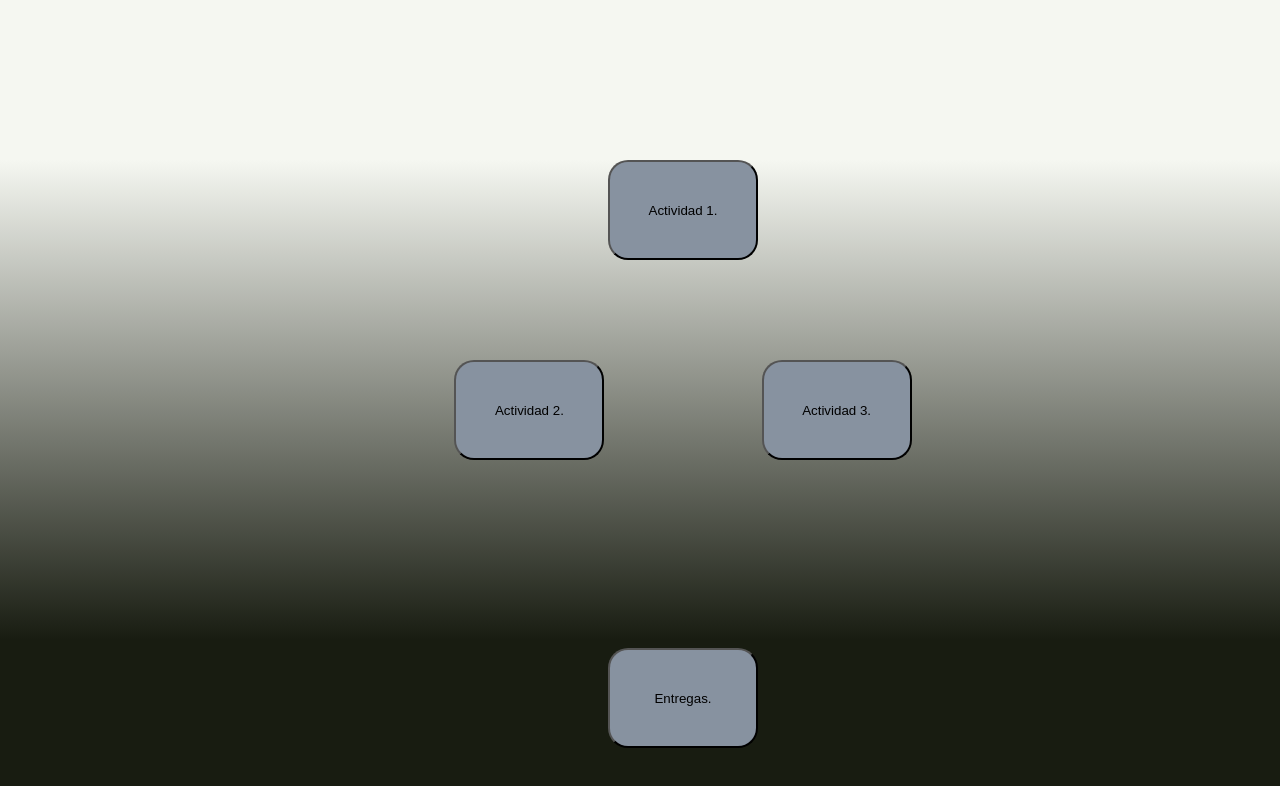
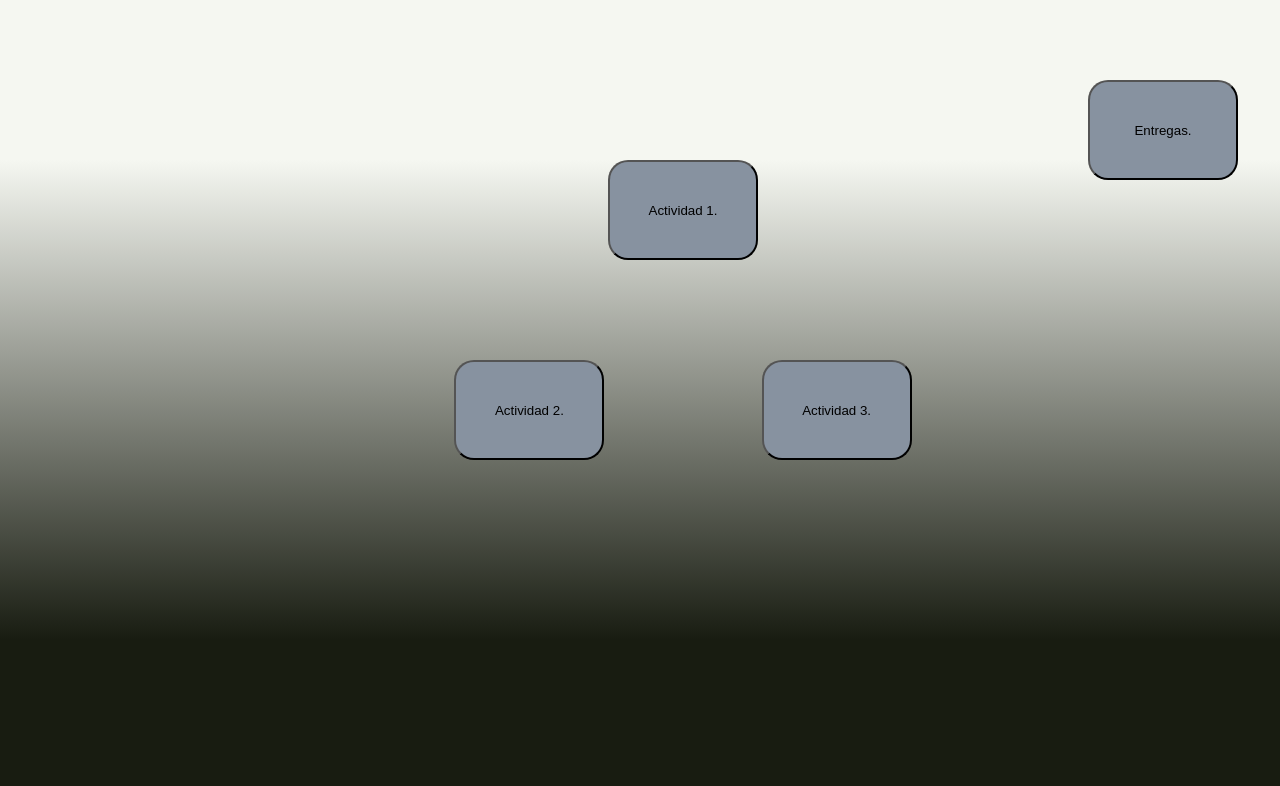
Before and after one commit to SanMartinez1/intervalo, a plain HTML site: page index.html in a window 1280 px wide. Drawn offline with Linux system fonts and the light colour scheme.

Commit message:
Update index.html

```diff
--- a/index.html
+++ b/index.html
@@ -42,7 +42,7 @@ body{
             }
 </script>
 
-<button onclick="e()" style="position: absolute;top: 81%; left: 47.5%; width: 150px; height: 100px; z-index: 10; background: #8792A0; border-radius: 20px; border;"> Entregas. </button>
+<button onclick="e()" style="position: absolute;top: 10%; left: 85%; width: 150px; height: 100px; z-index: 10; background: #8792A0; border-radius: 20px; border;"> Entregas. </button>
 </div>
 <script>
     function e() {
```
